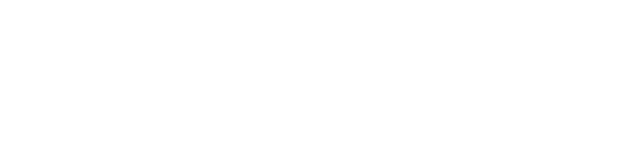
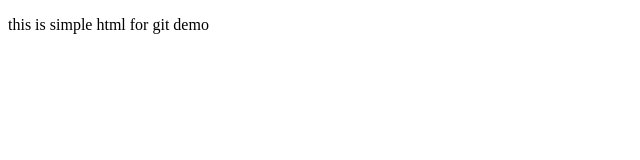
Before and after one commit to harshalborase14/Demo, a plain HTML site: page Index.html in a window 1280 px wide. Shown: the whole page, without its empty margins (0-640 px from the left). Drawn offline with Linux system fonts and the light colour scheme.

Commit message:
One file modified

```diff
--- a/Index.html
+++ b/Index.html
@@ -6,6 +6,6 @@
     <title>Document</title>
 </head>
 <body>
-
+    <p>this is simple html for git demo</p>
 </body>
 </html>
```
